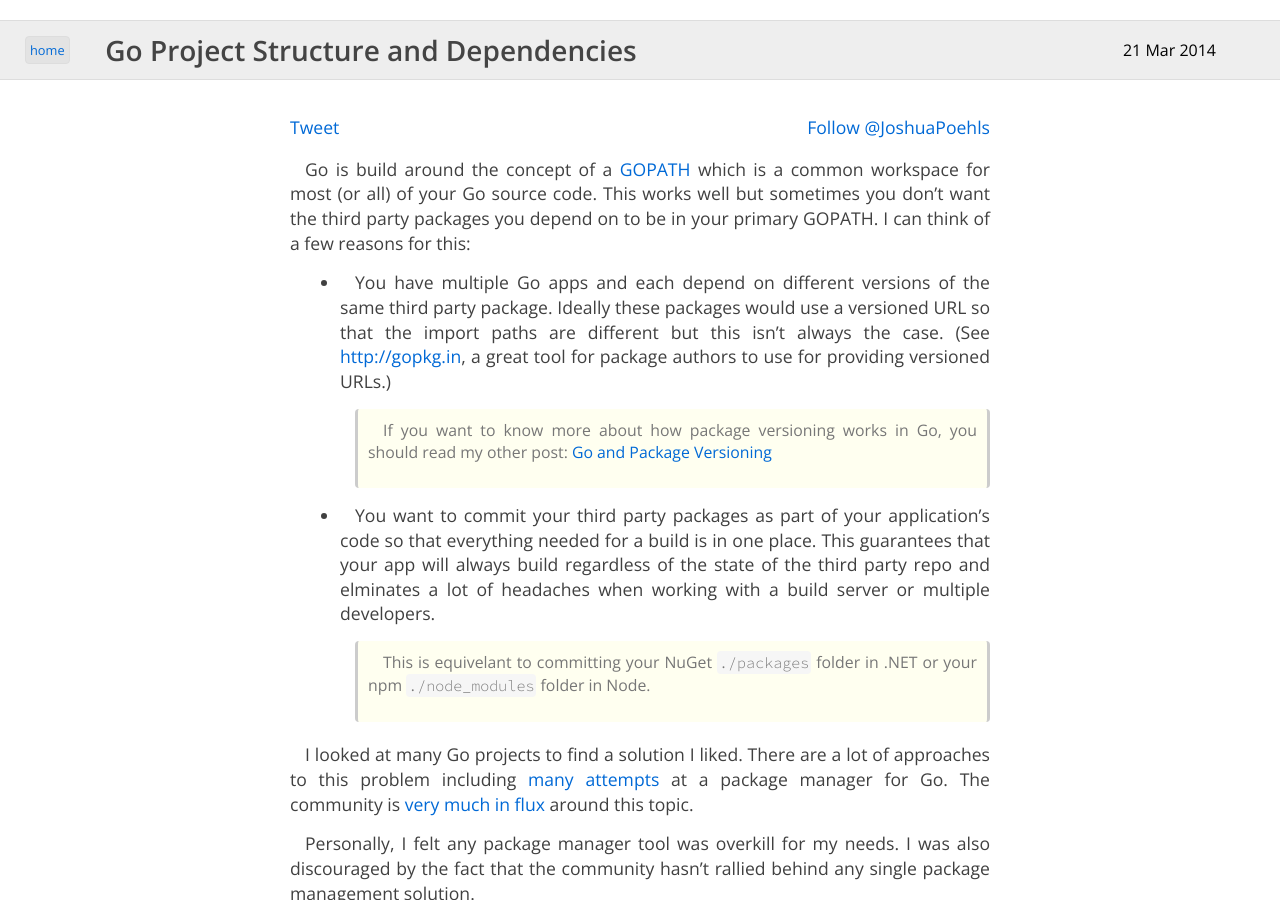
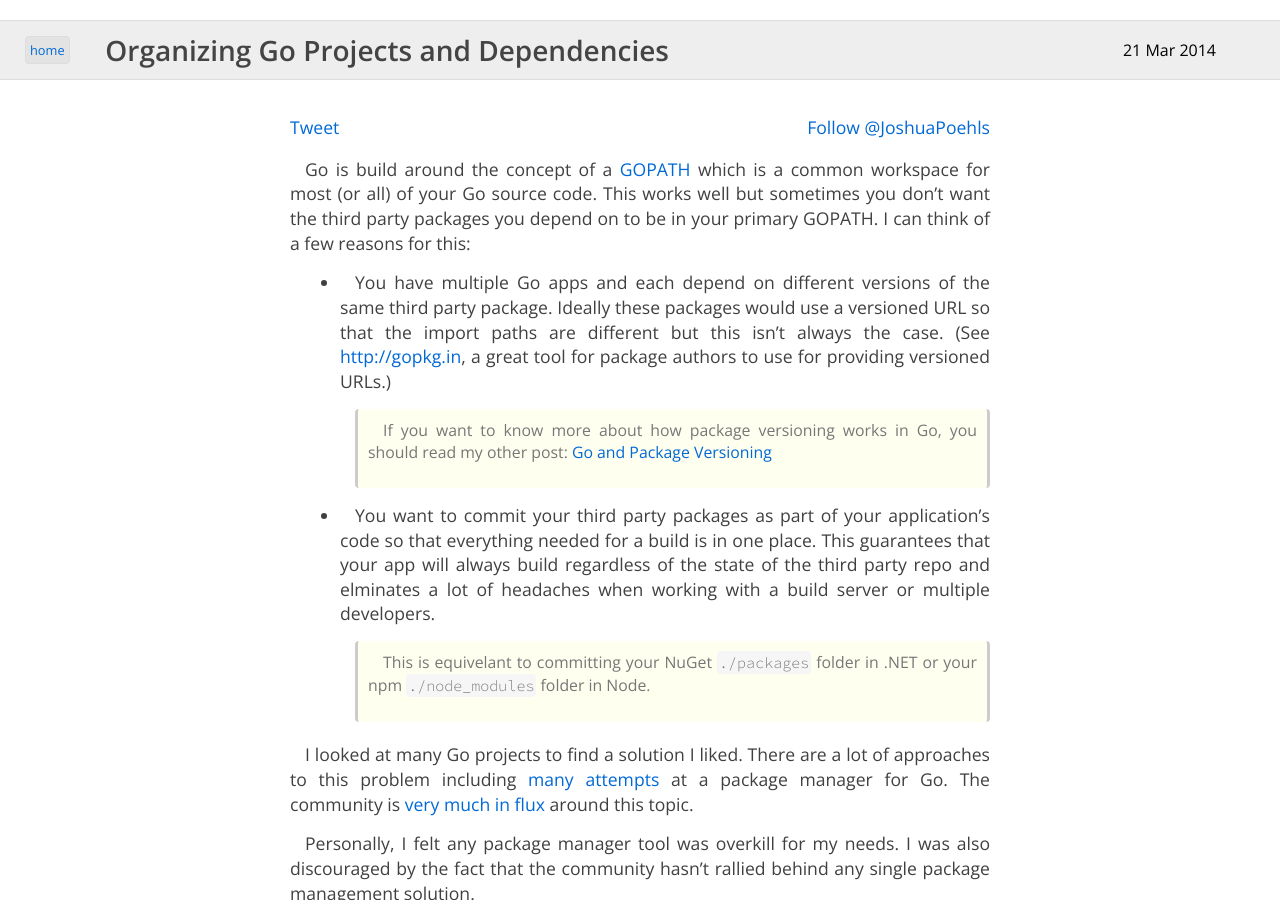
Before and after one commit to jpoehls/zduck.com, a Jekyll site: the page built from _posts/2014/2014-03-21-go-project-structure-and-dependencies.md, in a window 1280 px wide and 900 px high. Built offline with Jekyll 4.4.1, drawn with Linux system fonts in a browser that asks for light colours; Markdown is read by kramdown in place of the engine named in the settings; comment, search, counter and statistics services are not loaded.

Commit message:
Changed title on post because I thought it was confusing.

```diff
--- a/_posts/2014/2014-03-21-go-project-structure-and-dependencies.md
+++ b/_posts/2014/2014-03-21-go-project-structure-and-dependencies.md
@@ -1,5 +1,5 @@
 ---
-title: Go Project Structure and Dependencies
+title: Organizing Go Projects and Dependencies
 layout: post
 categories: golang
 description: "My boilerplate recipe for organizing your Go project files and managing dependencies."
```
